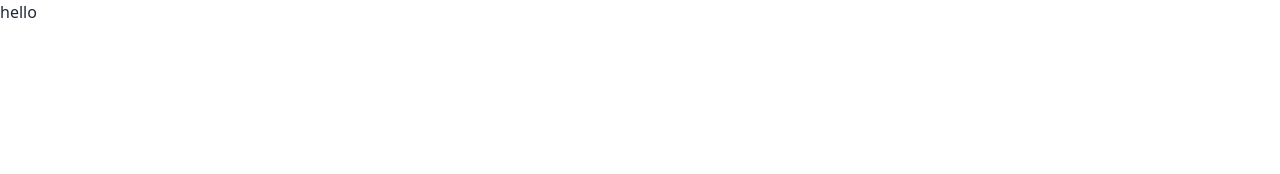
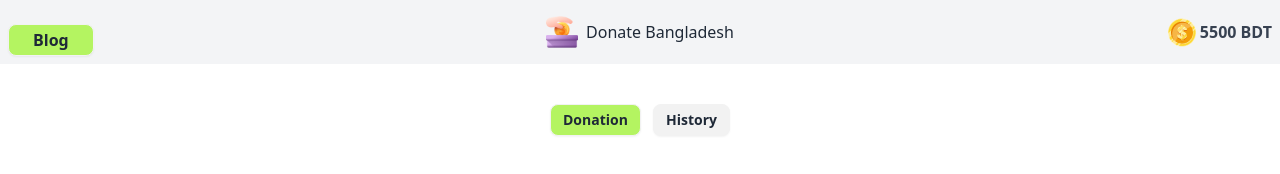
Before and after one commit to Ayman392/Assignment-005, a plain HTML site: page index.html in a window 1280 px wide. Drawn offline with nearby package versions, Linux system fonts and the light colour scheme.

Commit message:
add header

```diff
--- a/index.html
+++ b/index.html
@@ -1,5 +1,5 @@
 <!DOCTYPE html>
-<html lang="en" git init>
+<html lang="en" data-theme="light">
 <head>
     <meta charset="UTF-8">
     <meta name="viewport" content="width=device-width, initial-scale=1.0">
@@ -8,6 +8,26 @@
     <title>Donate Bangladesh</title>
 </head>
 <body>
-    <h1>hello</h1>
+    <header class="mb-10">
+        <div class="bg-gray-100 navbar bg-base-100 items-center">
+            <div class="navbar-start mt-4">
+              <a class="btn btn-sm bg-[#B4F461] px-6 text-base font-bold">Blog</a>
+            </div>
+            <div class="navbar-center hidden lg:flex">
+              <ul class="">
+                <li class="flex items-center gap-2"><img class="w-8" src="B10A5-DOM-Quest-Build-and-Manipulate-main/assets/logo.png" alt=""><a>Donate Bangladesh</a></li>
+              </ul>
+            </div>
+            <div class="navbar-end gap-1 text-gray-700 font-bold"><img src="B10A5-DOM-Quest-Build-and-Manipulate-main/assets/coin.png" alt="">5500 BDT</div>
+          </div>
+    </header>
+    <main class="">
+        <section class="donate button">
+            <div class="text-center space-x-2">
+                <button class="btn btn-sm bg-[#B4F461]">Donation</button>
+                <button class="btn btn-sm">History</button>
+            </div>
+        </section>
+    </main>
 </body>
 </html>
```
Also changed, not shown: tailwind.config.js (added).
